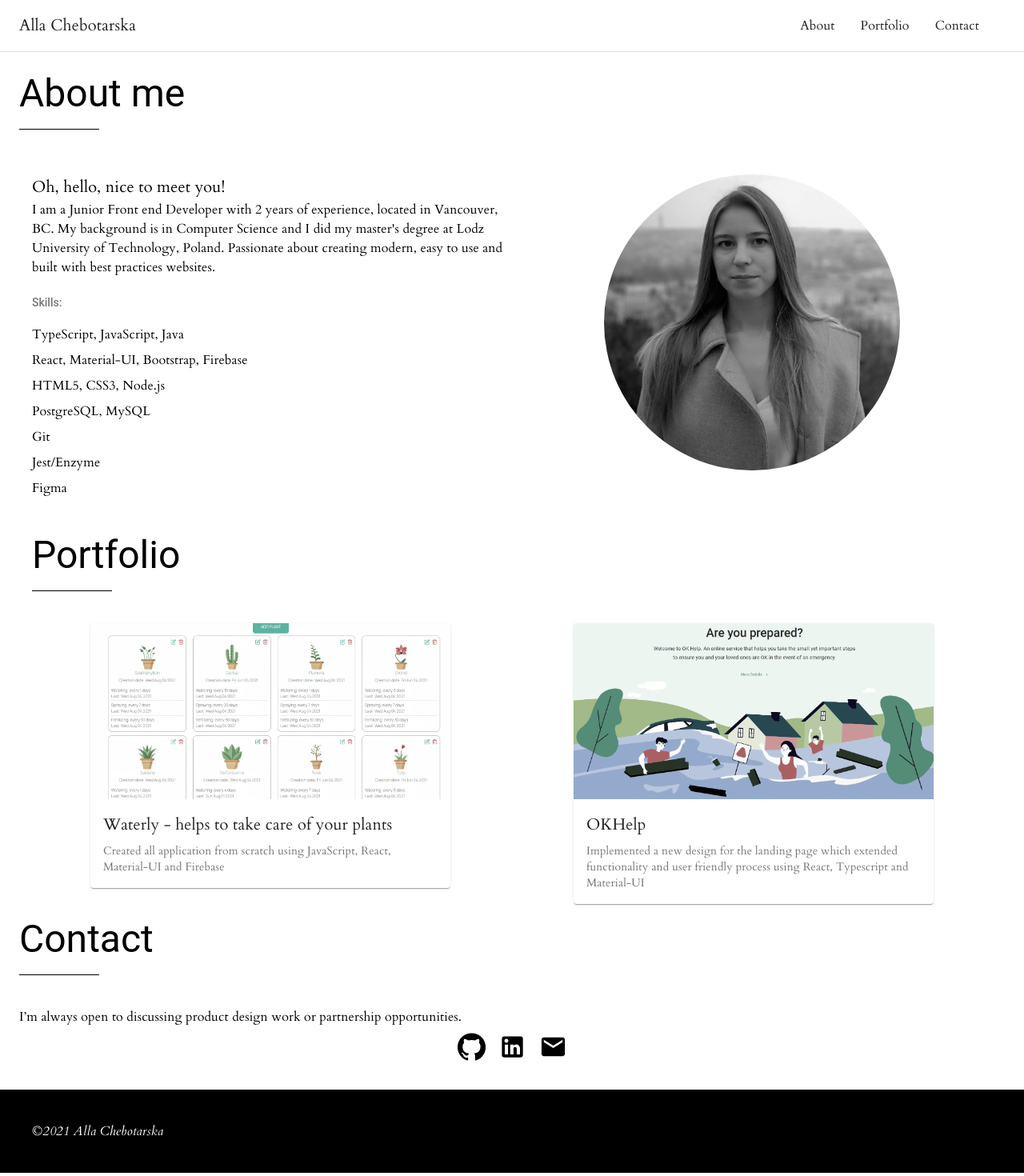
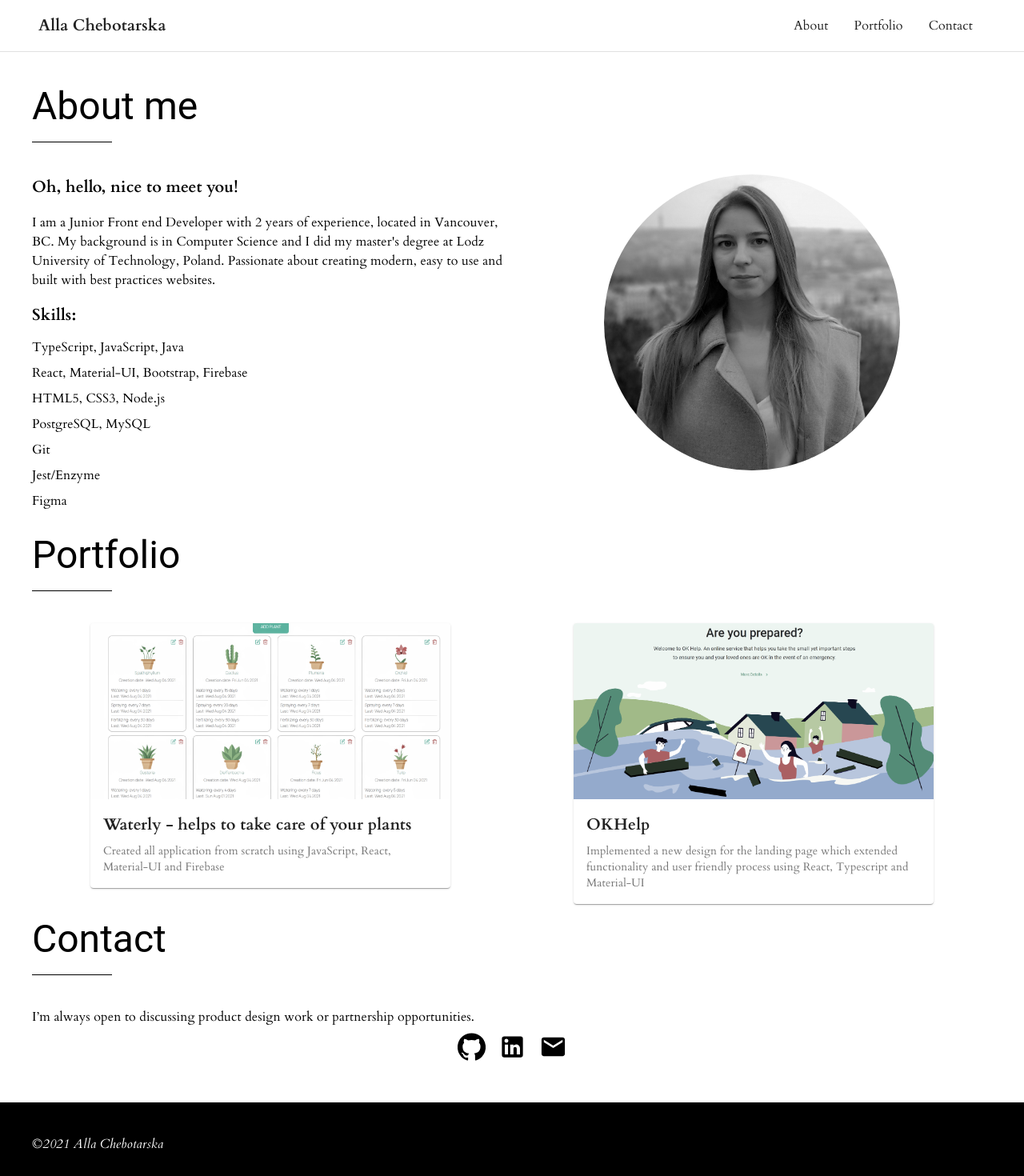
Before and after one commit to alla-chebotarska/portfolio, a React (Create React App) app: page / in a window 1280 px wide. Shown: the top 1470 px of the page at 80% size. Built offline with nearby package versions, Linux system fonts and the light colour scheme.

Commit message:
Section hesder component were added

```diff
--- a/src/components/About/About.tsx
+++ b/src/components/About/About.tsx
@@ -6,14 +6,13 @@ import {
   List,
   ListItem,
   ListItemText,
-  ListSubheader,
 } from "@material-ui/core";
 import { makeStyles, Theme } from "@material-ui/core";
 import about from "../../img/about.jpg";
 
 const useStyles = makeStyles((theme: Theme) => ({
   aboutContainer: {
-    padding: theme.spacing(2),
+    paddingBottom: theme.spacing(2),
     [theme.breakpoints.down("sm")]: {
       flexDirection: "column-reverse",
     },
@@ -21,18 +20,7 @@ const useStyles = makeStyles((theme: Theme) => ({
       direction: "row",
     },
   },
-  aboutHeader: {
-    marginBottom: theme.spacing(5),
-    "&::after": {
-      content: '" "',
-      display: "block",
-      width: 100,
-      height: 1,
-      margin: theme.spacing(2, 0),
-      backgroundColor: "black",
-    },
-  },
-  aboutSkillsList: {
+  aboutSkillsListItem: {
     padding: theme.spacing(0),
   },
   aboutImage: {
@@ -67,14 +55,11 @@ export default function About() {
   const classes = useStyles();
   return (
     <>
-      <Typography variant="h3" className={classes.aboutHeader}>
-        About me
-      </Typography>
       <Grid container className={classes.aboutContainer}>
         <Grid item xs={12} md={6}>
-          <Typography variant="h6">
-            Oh, hello, nice to meet you!
-          </Typography>
+          <Box pb={2}>
+            <Typography variant="h6">Oh, hello, nice to meet you!</Typography>
+          </Box>
           <Typography variant="body1">
             I am a Junior Front end Developer with 2 years of experience,
             located in Vancouver, BC. My background is in Computer Science and I
@@ -82,12 +67,12 @@ export default function About() {
             Passionate about creating modern, easy to use and built with best
             practices websites.
           </Typography>
+          <Box pt={2}>
+            <Typography variant="h6">Skills:</Typography>
+          </Box>
           <List>
-            <ListSubheader className={classes.aboutSkillsList}>
-              Skills:{" "}
-            </ListSubheader>
             {skillsList.map((item, idx) => (
-              <ListItem key={idx} className={classes.aboutSkillsList}>
+              <ListItem key={idx} className={classes.aboutSkillsListItem}>
                 <ListItemText primary={item.description} />
               </ListItem>
             ))}
--- a/src/components/Contact/Contact.tsx
+++ b/src/components/Contact/Contact.tsx
@@ -6,17 +6,6 @@ import EmailIcon from '@material-ui/icons/Email';
 import React from "react";
 
 const useStyles = makeStyles((theme: Theme) => ({
-  contactHeader: {
-    marginBottom: theme.spacing(5),
-    "&::after": {
-      content: '" "',
-      display: "block",
-      width: 100,
-      height: 1,
-      margin: theme.spacing(2, 0),
-      backgroundColor: "black",
-    },
-  },
   contactIcon: {
     margin: theme.spacing(1),
   },
@@ -46,9 +35,6 @@ export default function Contact() {
 
   return (
     <>
-      <Typography variant="h3" className={classes.contactHeader}>
-        Contact
-      </Typography>
       <Typography>
         I’m always open to discussing product design work or partnership
         opportunities.
--- a/src/components/LandingPage/LandingPage.tsx
+++ b/src/components/LandingPage/LandingPage.tsx
@@ -6,6 +6,7 @@ import Contact from "../Contact/Contact";
 import Footer from "../Footer/Footer";
 import Navigation from "../Navigation/Navigation";
 import Portfolio from "../Portfolio/Portfolio";
+import SectionHeader from "../SectionHeader/SectionHeader";
 
 
 const theme = createTheme ({
@@ -17,19 +18,22 @@ const theme = createTheme ({
   typography: {
     h6: {
       fontFamily: ["Cardo", "Times New Roman", 'sans-serif'].join(','),
+      fontWeight: 600,
     },
     body1: {
       fontFamily: ["Cardo", "Times New Roman", 'sans-serif'].join(','),
+      fontWeight: 400,
     },
     body2: {
       fontFamily: ["Cardo", "Times New Roman", 'sans-serif'].join(','),
+      fontWeight: 400,
     },
   },
 });
 
 const useStyles = makeStyles((theme: Theme) => ({
   landingContainer: {
-    padding: theme.spacing(3),
+    padding: theme.spacing(5),
   },
 }));
 
@@ -44,12 +48,15 @@ export default function LandingPage() {
         className={classes.landingContainer}
       >
         <Box id="about">
+          <SectionHeader text="About me" />
           <About />
         </Box>
         <Box id="portfolio">
+          <SectionHeader text="Portfolio" />
           <Portfolio />
         </Box>
         <Box id="contact">
+          <SectionHeader text="Contact" />
           <Contact />
         </Box>
       </Container>
--- a/src/components/Navigation/Navigation.tsx
+++ b/src/components/Navigation/Navigation.tsx
@@ -20,6 +20,7 @@ const useStyles = makeStyles((theme: Theme) => ({
   },
   NavigationToolbarTitle: {
     flexGrow: 1,
+    paddingLeft: theme.spacing(3),
   },
   navigationList: {
     display: "flex",
@@ -29,7 +30,7 @@ const useStyles = makeStyles((theme: Theme) => ({
     cursor: "pointer",
   },
   NavigationLinkBox: {
-    marginRight: theme.spacing(2),
+    paddingRight: theme.spacing(3),
   },
   NavigationListItemText: {},
 }));
--- a/src/components/Portfolio/Portfolio.tsx
+++ b/src/components/Portfolio/Portfolio.tsx
@@ -13,20 +13,6 @@ import okhelp from "../../img/okhelp.png";
 import waterly from "../../img/waterly.png";
 
 const useStyles = makeStyles((theme: Theme) => ({
-  portfolioContainer: {
-    padding: theme.spacing(2),
-  },
-  portfolioHeader: {
-    marginBottom: theme.spacing(5),
-    "&::after": {
-      content: '" "',
-      display: "block",
-      width: 100,
-      height: 1,
-      margin: theme.spacing(2, 0),
-      backgroundColor: "black",
-    },
-  },
   portfolioExample: {
     [theme.breakpoints.down("sm")]: {
       width: "100%",
@@ -75,10 +61,8 @@ const Portfolio = () => {
   const renderList = (list: LandingListInfo[]) =>
     list.map((item, idx) => (
       <Grid item key={idx} xs={12} md={6}>
-        <Box display="flex" justifyContent="center">
-          <Card
-            className={classes.portfolioCardContainer}
-          >
+        <Box display="flex" justifyContent="center" pb={2}>
+          <Card className={classes.portfolioCardContainer}>
             <CardActionArea onClick={() => window.open(item.link, "_blank")}>
               <CardMedia
                 className={classes.portfolioCardMedia}
@@ -98,13 +82,10 @@ const Portfolio = () => {
       </Grid>
     ));
   return (
-    <Box className={classes.portfolioContainer}>
-      <Typography variant="h3" className={classes.portfolioHeader}>
-        Portfolio
-      </Typography>
-      <Grid container spacing={1}>
-        {renderList(portfolioList)}
-      </Grid>
+    <Box>
+        <Grid container spacing={1}>
+          {renderList(portfolioList)}
+        </Grid>
     </Box>
   );
 };
--- /dev/null
+++ b/src/components/SectionHeader/SectionHeader.tsx
@@ -0,0 +1,29 @@
+import { Typography } from "@material-ui/core";
+import { makeStyles, Theme } from "@material-ui/core/styles";
+
+const useStyles = makeStyles((theme: Theme) => ({
+    sectionHeader: {
+    marginBottom: theme.spacing(5),
+    "&::after": {
+      content: '" "',
+      display: "block",
+      width: 100,
+      height: 1,
+      margin: theme.spacing(2, 0),
+      backgroundColor: "black",
+    },
+  },
+}));
+
+interface ITitle {
+    text: string;
+}
+
+export default function SectionHeader(props: ITitle) {
+  const classes = useStyles();
+  return (
+    <Typography variant="h3" className={classes.sectionHeader}>
+      {props.text}
+    </Typography>
+  );
+}
```
